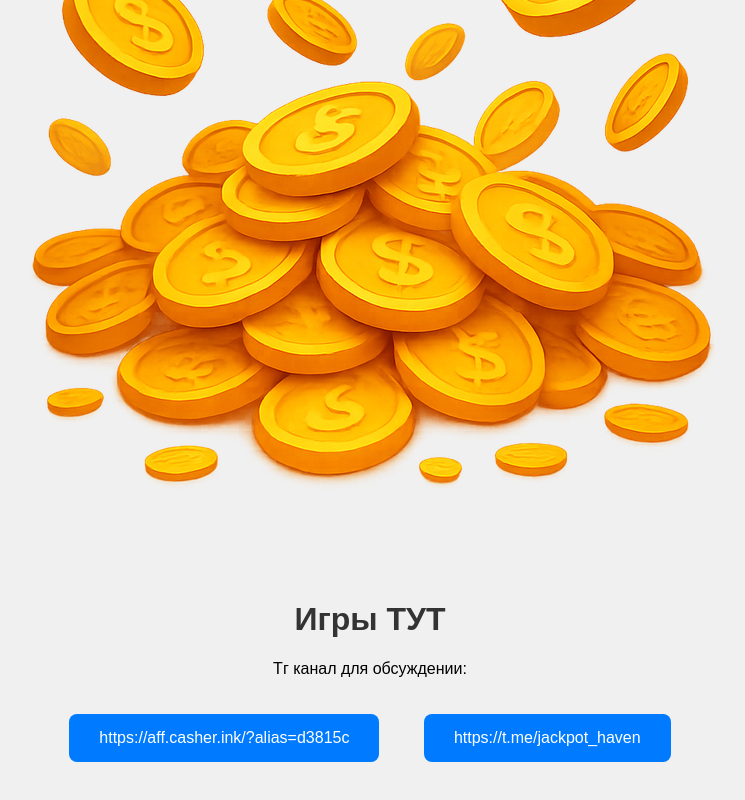
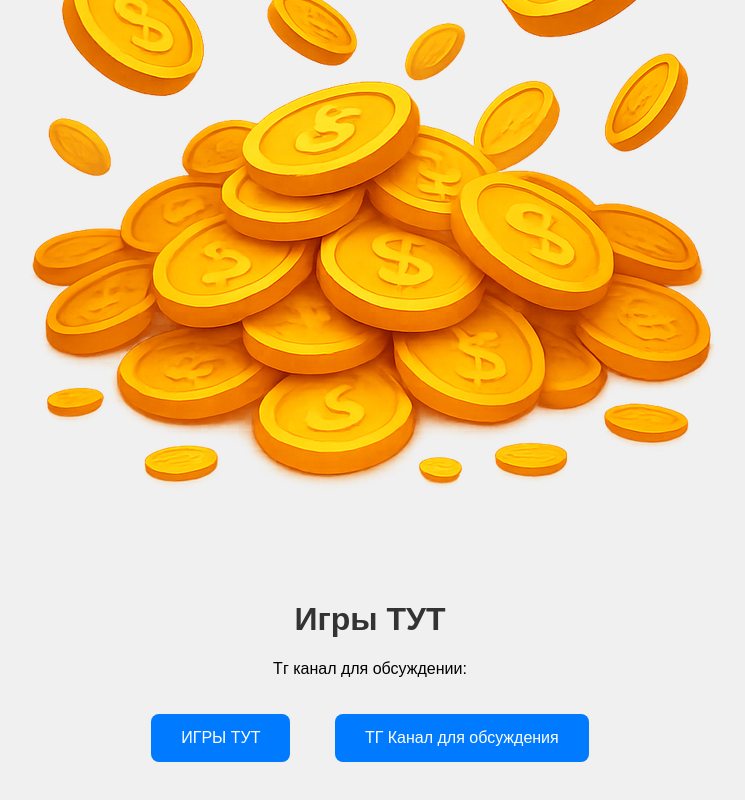
Before and after one commit to Dimushk/JackpotHaven, a plain HTML site: page index.html in a window 1280 px wide. Shown: the part 702-1502 px from the top of the page, without its empty margins (270-1015 px from the left). Drawn offline with Linux system fonts and the light colour scheme.

Commit message:
Update index.html

```diff
--- a/index.html
+++ b/index.html
@@ -39,7 +39,7 @@
     <img src="coins_resized.png" alt="Падающие монетки">
     <h1>Игры ТУТ</h1>
     <p>Тг канал для обсуждении:</p>
-    <a href="https://example1.com" target="_blank">https://aff.casher.ink/?alias=d3815c</a>
-    <a href="https://example2.com" target="_blank">https://t.me/jackpot_haven</a>
+    <a href="https://aff.casher.ink/?alias=d3815c" target="_blank">ИГРЫ ТУТ</a>
+    <a href="https://t.me/jackpot_haven" target="_blank">ТГ Канал для обсуждения</a>
 </body>
 </html>
```
